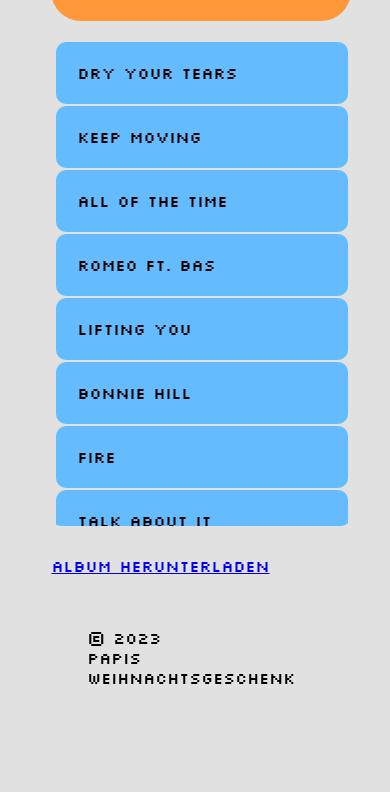
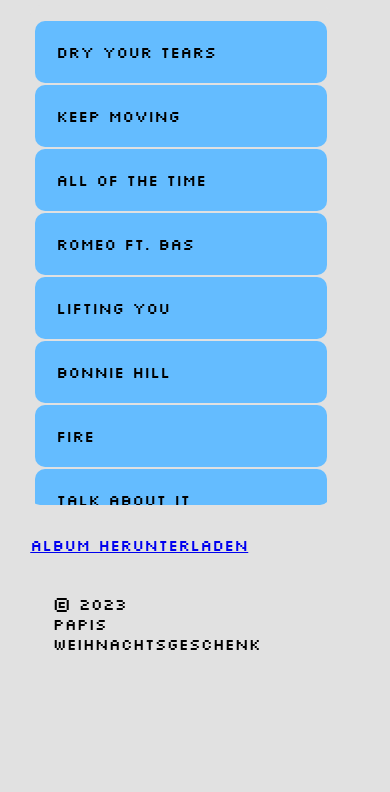
Before and after one commit to opahimmel/opahimmel.github.io, a plain HTML site: page index.html in a window 390 px wide. Shown: the part 230-1022 px from the top of the page. After the commit the page ends 952 px from the top, so only its background shows below. Drawn offline with Linux system fonts and the light colour scheme.

Commit message:
Update styles.css

```diff
--- a/styles.css
+++ b/styles.css
@@ -3,14 +3,14 @@ body {
     background-color: rgb(225, 225, 225);
 
     margin: 0;
-    padding: 4%;
+    padding: 2%;
     box-sizing: border-box;
     font-family: 'Silkscreen', sans-serif;
 }
 
 header, main, footer {
     margin: 0 auto;
-    padding: 4%;
+    padding: 2%;
     max-width: 100%; /* Maximalbreite für größere Bildschirme */
 }
 
@@ -18,7 +18,7 @@ header, main, footer {
 @media screen and (max-width: 600px) {
     header, main, footer {
         width: 100%; /* Breite auf mobilen Geräten */
-        margin: 6%;
+        margin: 4%;
     }
 
 
```
